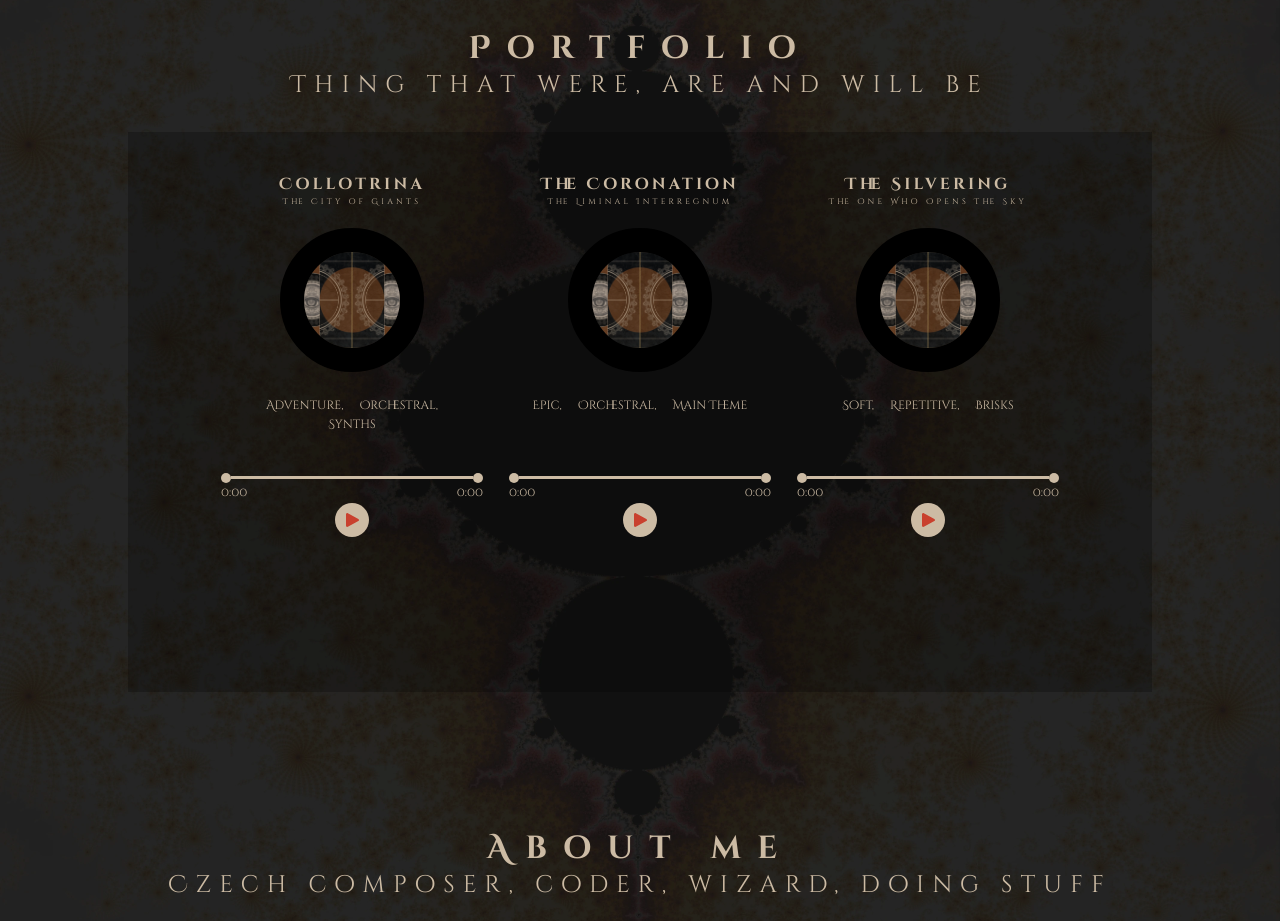
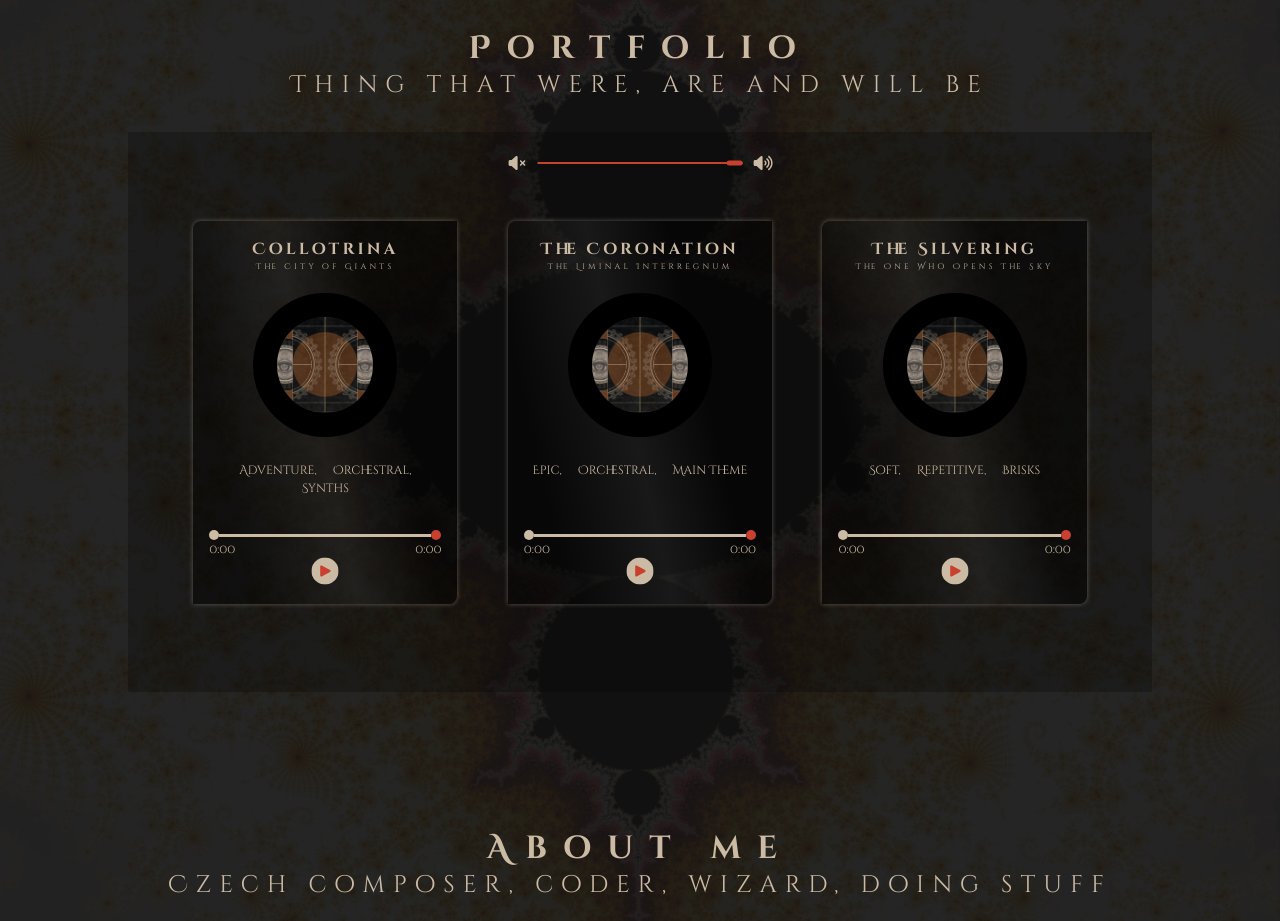
Before and after one commit to AlphonsOmegon/ForteMirare, a Next.js app: page / in a window 1280 px wide. Shown: the part 860-1781 px from the top of the page. Built offline with nearby package versions, Linux system fonts and the light colour scheme; no server answers.

Commit message:
portfolio styling

```diff
--- a/src/app/page.tsx
+++ b/src/app/page.tsx
@@ -36,7 +36,8 @@ const MainPage: React.FC = () => {
                 <Button onClick={() => scrollToSection('about')}>About me</Button>
               </div>
               <div className="centerNavbar">
-                <img src={"/images/eye.webp"} />
+                <img className="IrisImg" src={"/images/eyeIris.webp"} />
+                <img className="EyeImg" src={"/images/eyeEmpty.webp"} />
               </div>
               <div className="rightNavbar">
                 <Button onClick={() => scrollToSection('products')}>Products</Button>
--- a/src/components/mainModules/portfolio/portfolio.scss
+++ b/src/components/mainModules/portfolio/portfolio.scss
@@ -1,19 +1,106 @@
 .portfolioSection {
-    .portfolio.contentCard {
 
+    .contentCard {
         padding-left: 10vmin;
         padding-right: 10vmin;
 
         display: flex;
         justify-content: space-around;
-        align-items: stretch;
+        align-items: center;
+        position: relative;
+
+        .volumeControl {
+            position: absolute;
+            height: 5vmin;
+            top: 2%;
+            left: 50%;
+            transform: translateX(-50%);
+            display: flex;
+            align-items: center;
+            width: 20%;
+
+            .volumeButton {
+                position: absolute;
+                background: none;
+                color: var(--text-primary);
+
+                &.min {
+                    right: 105%;
+                }
+
+                &.max {
+                    left: 105%;
+                }
+            }
+
+            .volumeRange {
+                width: 100%;
+                .mantine-Slider-track {
+                    height: 2px;
+                    background-color: var(--text-primary);
+
+                    &::before {
+                        background-color: var(--text-primary);
+                    }
+                }
+
+                .mantine-Slider-bar {
+                    background-color: var(--color-primary);
+                }
+
+                .mantine-Slider-thumb {
+
+                    height: 5px;
+                    background-color: var(--color-primary);
+                    border-color: var(--color-primary);
+                }
+            }
+        }
 
         .songCard {
+            background-color: rgba(0, 0, 0, 0.397);
+            background: linear-gradient(257deg,rgba(0, 0, 0, 0.53) 30%, rgba(43, 43, 43, 0.39) 53%, rgba(0, 0, 0, 0.43) 82%);
             width: 28%;
             display: flex;
             justify-content: flex-start;
             align-items: center;
             flex-direction: column;
+            padding: 2vmin;
+            border-top-left-radius: 1vmin;
+            border-bottom-right-radius: 1vmin;
+            box-shadow: 0px 0px 5px #fbead350;
+            transition: all 0.5s ease;
+            position: relative;
+
+            &::before {
+                content: '';
+                position: absolute;
+                top: 0;
+                left: 0;
+                right: 0;
+                bottom: 0;
+                background: linear-gradient(257deg,rgba(0, 0, 0, 0.53) 8%, rgba(92, 92, 92, 0.3) 49%, rgba(0, 0, 0, 0.43) 88%);
+                opacity: 0;
+                transition: opacity 0.5s ease;
+                border-top-left-radius: 1vmin;
+                border-bottom-right-radius: 1vmin;
+                pointer-events: none;
+                z-index: 0;
+            }
+
+            & > * {
+                position: relative;
+                z-index: 1;
+            }
+
+            &:hover, &.active {
+                transform: translateY(-0.2vmin);
+                box-shadow: 0px 0px 10px #fff3e3;
+
+                &::before {
+                    opacity: 1;
+                }
+            }
 
 
             .songTitle {
@@ -82,30 +169,44 @@
                     border-radius: 50%;
                     background-color: var(--text-primary);
                     color: var(--color-primary);
+                    width: 1px;
 
+                    position: relative;
+                    transform: scale(0.8);
+                    span {
+                        width: 10px;
                         svg.icon {
                            color: var(--color-primary);
                        }
                     }
 
+                }
+
+                .playerClickable {
+                    margin: 1.5vmin 0;
+                    padding: 5px 0;
+                    width: 100%;
+                    display: flex;
+                    justify-content: center;
+                    align-items: center;
+                    cursor: pointer;
+
                     .playerIndicator {
-                    width: 100%;
-
+                        width: calc(100% - 20px);
                         position: relative;
                         height: 3px;
                         background: var(--text-primary);
-                    margin: 3vmin 0;
                         display: flex;
                         justify-content: space-between;
                         align-items: center;
 
                         .progressBar {
                             position: absolute;
+                            height: 100%;
                             left: 0;
                             top: 0;
-                        height: 100%;
                             background: var(--color-primary);
-                        transition: width 0.1s linear;
+                            transition: width 0.01s linear;
                         }
 
                         .startPoint {
@@ -127,6 +228,7 @@
                                 top: 100%;
                                 left: 0;
                                 font-size: 1.5vmin;
+                                pointer-events: none;
                             }
                         }
 
@@ -138,16 +240,23 @@
                             position: relative;
                             z-index: 1;
                             transform: translateX(100%);
+                            transition: all 0.5s ease;
 
+                            &.active {
+                                background: var(--color-primary);
+                            }
                             span {
                                 position: absolute;
                                 top: 100%;
                                 right: 0;
                                 font-size: 1.5vmin;
+                                pointer-events: none;
                             }
 
                         }
                     }
+                }
+
 
             }
 
--- a/src/components/mainModules/portfolio/portfolio.tsx
+++ b/src/components/mainModules/portfolio/portfolio.tsx
@@ -1,19 +1,43 @@
-import React from "react";
+import React, { useState } from "react";
 import "./portfolio.scss";
 import { audioConfig } from "@/lib/audio/audioConfig";
 import SongCard from "./songCard";
+import { ActionIcon, Slider } from "@mantine/core";
+import { FontAwesomeIcon } from "@fortawesome/react-fontawesome";
+import { faPause, faPlay, faVolume, faVolumeHigh, faVolumeXmark } from "@fortawesome/free-solid-svg-icons";
+import { audioManager } from "@/lib/audio/audioManager";
 
 const PortfolioSection: React.FC = () => {
 
+    const [volume, setVolume] = useState(100);
 
+    const handleVolumeChange = (value: number) => {
+        setVolume(value);
+        audioManager.setMusicVolume(value / 100);
+    };
 
-return (
+    return (
     <section id="portfolio" className="secondarySection portfolioSection">
         <div className="title">
             <h2>Portfolio</h2>
                 <span className="subtitle">Thing that were, are and will be</span>
         </div>
         <div className="portfolio contentCard card">
+
+            <div className="volumeControl">
+                <FontAwesomeIcon className="volumeButton min icon" icon={faVolumeXmark} />
+                <Slider
+                    className="volumeRange"
+                    value={volume}
+                    onChange={handleVolumeChange}
+                    min={0}
+                    max={100}
+                    step={1}
+                    style={{ flex: 1 }}
+                />
+                <FontAwesomeIcon className="volumeButton max icon" icon={faVolumeHigh} />
+            </div>
+
             <SongCard songMetadata={audioConfig.music.collotrina}/>
             <SongCard songMetadata={audioConfig.music.theCoronation}/>
             <SongCard songMetadata={audioConfig.music.theSilvering}/>
--- a/src/components/mainModules/portfolio/songCard.tsx
+++ b/src/components/mainModules/portfolio/songCard.tsx
@@ -54,6 +54,10 @@ const SongCard: React.FC<SongCardProps> = ({songMetadata}) => {
         const updatePosition = () => {
             setPosition(audioManager.getSongPosition(songMetadata.id));
             animationFrameId = requestAnimationFrame(updatePosition);
+
+            if(position === duration) {
+                audioManager.stopMusic()
+            }
         };
 
         animationFrameId = requestAnimationFrame(updatePosition);
@@ -76,8 +80,19 @@ const SongCard: React.FC<SongCardProps> = ({songMetadata}) => {
         }
     };
 
+    const indicatorRef = React.useRef<HTMLDivElement>(null);
+    const handlePlayerClick = (event: React.MouseEvent<HTMLDivElement>) => {
+        if (!indicatorRef.current) return;
+
+        const rect = indicatorRef.current.getBoundingClientRect();
+        const clickX = event.clientX - rect.left;
+        const clickPosition = Math.max(0, Math.min(1, clickX / rect.width));
+
+        audioManager.playMusic(songMetadata.id, clickPosition);
+    };
+
     return (
-        <div className="songCard">
+        <div className={"songCard " + (isPlaying && position < duration  ? "active" : "")}>
             <p className="songTitle">{songMetadata.name}</p>
             <p className="songSubtitle">{songMetadata.subtitle}</p>
 
@@ -92,12 +107,13 @@ const SongCard: React.FC<SongCardProps> = ({songMetadata}) => {
             </div>
 
             <div className="player">
-                <div className="playerIndicator">
-                    <div className="progressBar" style={{ width: `${duration > 0 ? (position / duration) * 100 : 0}%` }}></div>
+                <div className="playerClickable"  onClick={handlePlayerClick}>
+                    <div className="playerIndicator" ref={indicatorRef}>
+                        <div className="progressBar" style={{ width: `${duration > 0 ? Math.min(100,(position / duration) * 100) : 0}%` }}></div>
                         <div className={"startPoint " + `${position > 0 ? "active" : ""}`}>
                             <span>0:00</span>
                         </div>
-                    <div className="endPoint">
+                        <div className={"endPoint " + `${position >= duration ? "active" : ""}`}>
                             <span>
                             {
                             (() => {
@@ -107,6 +123,7 @@ const SongCard: React.FC<SongCardProps> = ({songMetadata}) => {
                             })()
                             }
                             </span>
+                        </div>
                     </div>
                 </div>
 
--- a/src/styles/mainPage/mainPage.scss
+++ b/src/styles/mainPage/mainPage.scss
@@ -47,8 +47,14 @@
                 .centerNavbar {
                     width: 20%;
                     transition: all 0.5s ease;
-
+                    position: relative;
                     img {
+                        position: absolute;
+                        top: 0;
+                        bottom: 0;
+                        left: 0;
+                        right: 0;
+                        margin: auto;
                         width: 100%;
                     }
                 }
```
Also changed, not shown: src/lib/audio/AudioManager.ts (+9 -3 lines), public/images/eyeEmpty.webp (added), public/images/eyeIris.webp (added). Lines whose indentation alone changed are shown as unchanged.
